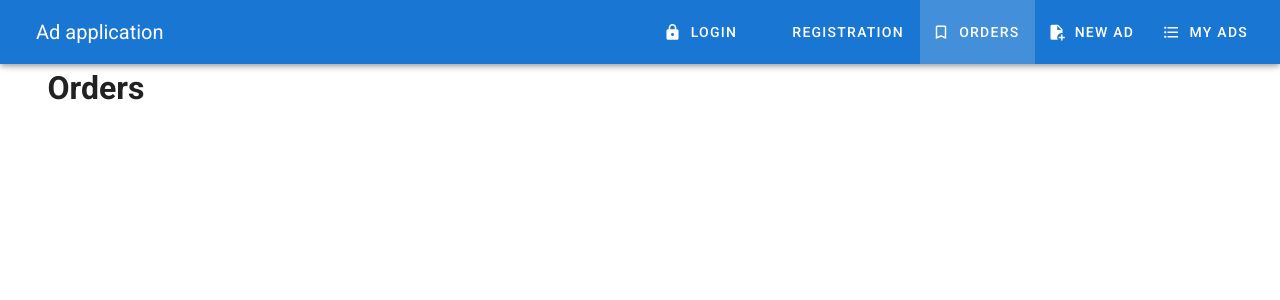
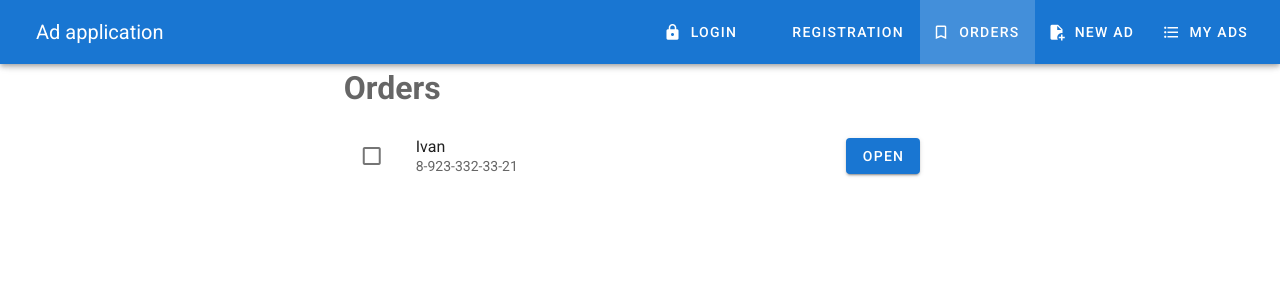
Before and after one commit to cirodil/ad-project, a Vue app: page /orders in a window 1280 px wide. Shown: the top 300 px of the page. Built offline with nearby package versions, Linux system fonts and the light colour scheme.

Commit message:
Add orders page

```diff
--- a/src/components/User/Orders.vue
+++ b/src/components/User/Orders.vue
@@ -1,8 +1,41 @@
 <template>
   <v-container>
     <v-layout row>
-            <v-flex xs12>
-                <h1>Orders</h1>
+      <v-flex xs12 sm6 offset-sm-3>
+        <h1 class="text--secondary mb-3">Orders</h1>
+        <v-list
+          subheader
+          two-line
+          flat
+        >
+          <v-list-item-group
+          >
+            <v-list-item
+              v-for="order in orders"
+              :key="order.id"
+            >
+              <template>
+                <v-list-item-action>
+                  <v-checkbox
+                    color="primary"
+                    :input-value="order.done"
+                    @change="markDone(order)"
+                  ></v-checkbox>
+                </v-list-item-action>
+                <v-list-item-content>
+                  <v-list-item-title>{{order.name}}</v-list-item-title>
+                  <v-list-item-subtitle>{{order.phone}}</v-list-item-subtitle>
+                </v-list-item-content>
+                <v-list-item-action>
+                  <v-btn
+                    :to="'/ad/' + order.adId"
+                    class="primary"
+                  >Open</v-btn>
+                </v-list-item-action>
+              </template>
+            </v-list-item>
+          </v-list-item-group>
+        </v-list>
       </v-flex>
     </v-layout>
   </v-container>
@@ -12,7 +45,20 @@
 export default {
   data () {
     return {
-
+      orders: [
+        {
+          id: 'fds3',
+          name: 'Ivan',
+          phone: '8-923-332-33-21',
+          adId: '123',
+          done: false
+        }
+      ]
+    }
+  },
+  methods: {
+    markDone (order) {
+      order.done = true
     }
   }
 }
```
Lines whose indentation alone changed are shown as unchanged.
